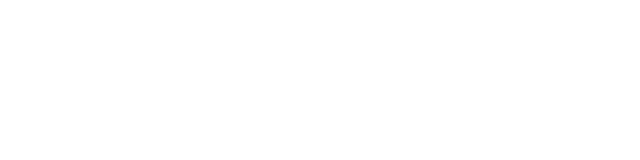
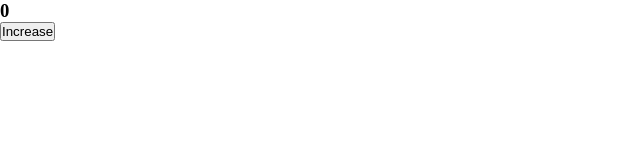
Before and after one commit to Talibiq123/ReactJS-Final, a React (Create React App) app: page / in a window 1280 px wide. Shown: the top 160 px of the page, without its empty margins (0-640 px from the left). Built offline with nearby package versions, Linux system fonts and the light colour scheme.

Commit message:
useState

```diff
--- a/src/App.js
+++ b/src/App.js
@@ -1,9 +1,12 @@
 import React from 'react';
+import State from './Components/State';
+
 
 function App() {
 
     return (
         <div>
+            <State></State>
         </div>
     )
 }
--- /dev/null
+++ b/src/Components/State.js
@@ -0,0 +1,20 @@
+import React, { useState } from "react";
+
+function State() {
+    let [count, setCount] = useState(0);
+
+    function increase() {
+        count = count + 1;
+        console.log(count);
+        setCount(count);
+    }
+
+    return (
+        <div>
+            <h3>{count}</h3>
+            <button onClick={increase}>Increase</button>
+        </div>
+    );
+}
+
+export default State;
```
